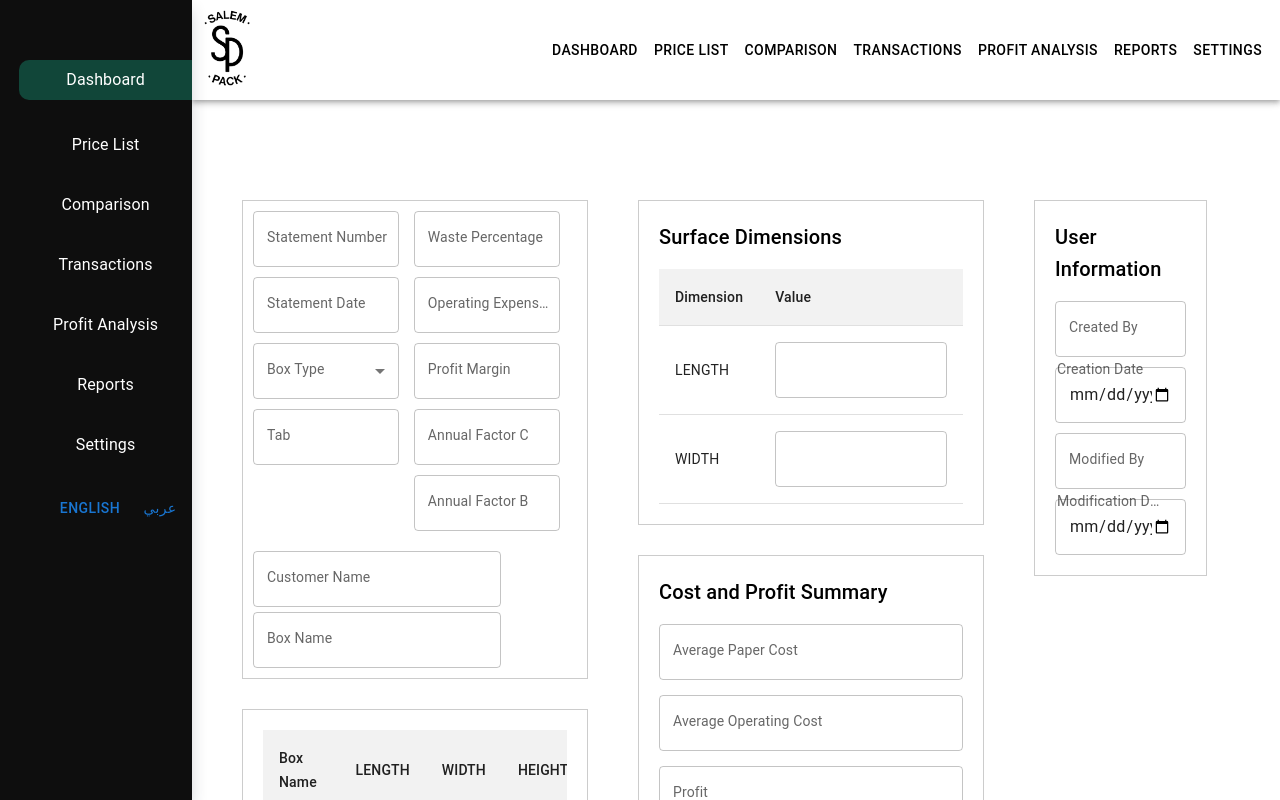
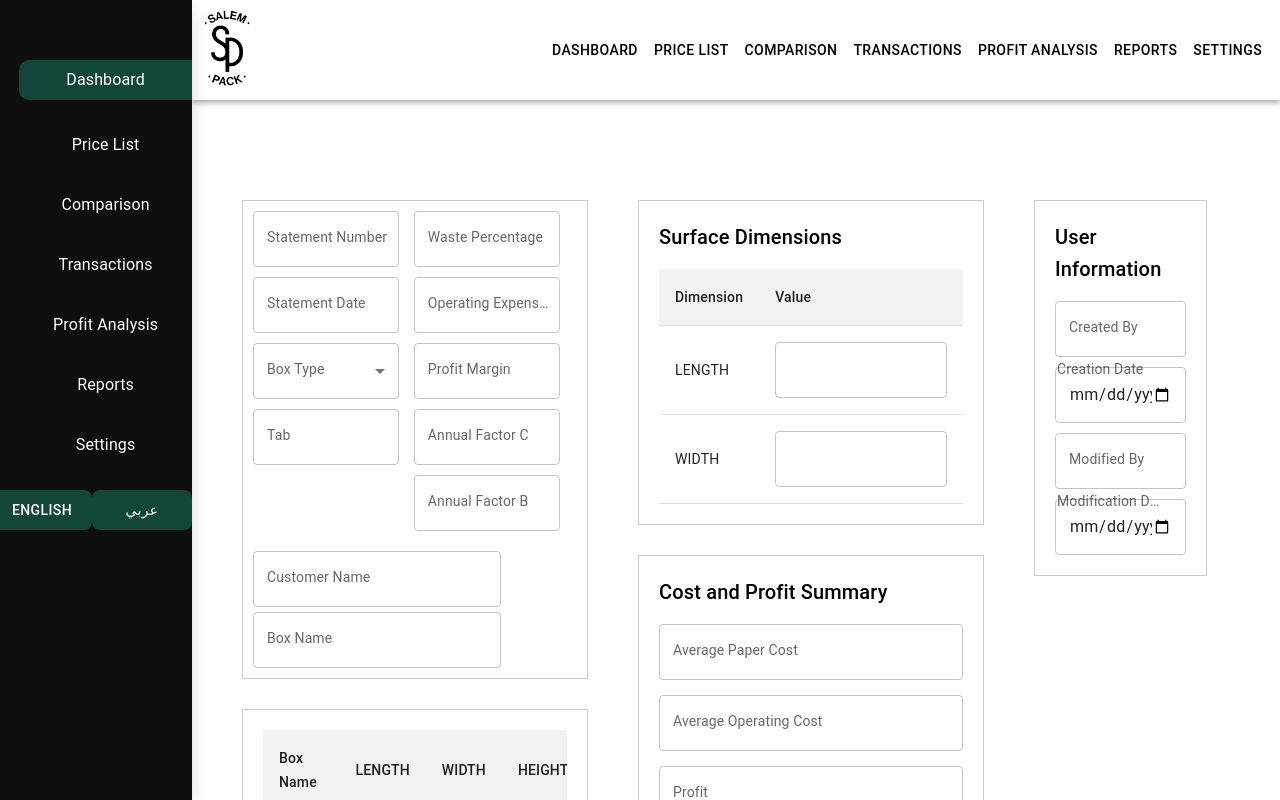
Before and after one commit to karim40188/pricing-project-master, a React (Vite) app: page / in a window 1280 px wide. Both pictures are taken after typing "Sample", "Sample123" into the empty fields and a click on the button "LOGIN". Shown: the top 800 px of the page. Built offline with nearby package versions, Linux system fonts and the light colour scheme.

Commit message:
some edit

```diff
--- a/src/App.jsx
+++ b/src/App.jsx
@@ -7,8 +7,6 @@ import Reports from "./components/Reports";
 import RegisterPage from "./components/Register";
 import LoginPage from "./components/Login";
 import {
-  DirectionProvider,
-
   LanguageProvider,
 } from "./components/Context/Context";
 
@@ -47,13 +45,11 @@ function App() {
 
   return (
     <ThemeProvider theme={theme}>
-      <DirectionProvider>
-        <LanguageProvider>
-          <RouterProvider router={router}>
-            <div>App</div>
-          </RouterProvider>
-        </LanguageProvider>
-      </DirectionProvider>
+      <LanguageProvider>
+        <RouterProvider router={router}>
+          <div>App</div>
+        </RouterProvider>
+      </LanguageProvider>
     </ThemeProvider>
   );
 }
--- a/src/components/Context/Context.jsx
+++ b/src/components/Context/Context.jsx
@@ -3,16 +3,17 @@ import { useTranslation } from "react-i18next";
 
 export const LanguageContext = createContext();
 
-// eslint-disable-next-line react/prop-types
 export const LanguageProvider = ({ children }) => {
   const { i18n } = useTranslation();
   const [language, setLanguage] = useState("en");
+  const [direction, setDirection] = useState("ltr");
 
   useEffect(() => {
     const storedLanguage = localStorage.getItem("language");
     if (storedLanguage) {
       setLanguage(storedLanguage);
       i18n.changeLanguage(storedLanguage);
+      setDirection(storedLanguage === "en" ? "ltr" : "rtl");
     }
   }, [i18n]);
 
@@ -20,34 +21,16 @@ export const LanguageProvider = ({ children }) => {
     localStorage.setItem("language", lng);
     setLanguage(lng);
     i18n.changeLanguage(lng);
+    setDirection(lng === "en" ? "ltr" : "rtl");
   };
 
   return (
-    <LanguageContext.Provider value={{ language, handleLanguageChange }}>
+    <LanguageContext.Provider value={{ language, direction, handleLanguageChange }}>
       {children}
     </LanguageContext.Provider>
   );
 };
 
-// eslint-disable-next-line react-refresh/only-export-components
 export const useLanguage = () => {
   return useContext(LanguageContext);
 };
-
-export const DirectionContext = createContext();
-
-// eslint-disable-next-line react/prop-types
-export const DirectionProvider = ({ children }) => {
-  const [direction, setDirection] = useState("ltr");
-
-  return (
-    <DirectionContext.Provider value={{ direction, setDirection }}>
-      {children}
-    </DirectionContext.Provider>
-  );
-};
-
-// eslint-disable-next-line react-refresh/only-export-components
-export const useDirection = () => {
-  return useContext(DirectionContext);
-};
--- a/src/components/Layout.jsx
+++ b/src/components/Layout.jsx
@@ -2,10 +2,11 @@ import { Outlet } from "react-router-dom";
 import SideBar from "./SideBar";
 import { Box } from "@mui/material";
 import Navbar from "./Navbar";
-import { useDirection } from "./Context/Context";
+import { useContext } from "react";
+import { LanguageContext } from "./Context/Context";
 
 function Layout() {
-  const { direction } = useDirection();
+  const { direction } = useContext(LanguageContext);
 
   return (
     <Box sx={{ display: "flex", direction }}>
--- a/src/components/SideBar.jsx
+++ b/src/components/SideBar.jsx
@@ -1,13 +1,14 @@
 import { Box, Button, Typography } from "@mui/material";
-import {  useEffect, useState } from "react";
+import { useContext, useEffect, useState } from "react";
 import { useLocation, useNavigate } from "react-router-dom";
-import { useLanguage } from "./Context/Context";
+import { LanguageContext } from "./Context/Context";
 import { useTranslation } from "react-i18next";
 
 function SideBar() {
   let navigate = useNavigate();
+  const { direction, handleLanguageChange } = useContext(LanguageContext);
   const { t } = useTranslation();
-  const { handleLanguageChange } = useLanguage();
+
   const [links, setLinks] = useState([]);
 
   useEffect(() => {
@@ -21,12 +22,6 @@ function SideBar() {
       { path: "/settings", name: t("settings") },
     ]);
   }, [t]);
-
-  const handleLanguage = (lng) => {
-    handleLanguageChange(lng);
-  };
-
-  const location = useLocation();
 
   return (
     <Box>
@@ -59,11 +54,10 @@ function SideBar() {
           }}
         >
           {links.map((link) => {
-            const isActive = location.pathname === link.path;
+            const isActive = useLocation().pathname === link.path;
 
             return (
               <Typography
-                key={link.name}
                 sx={{
                   cursor: "pointer",
                   display: "flex",
@@ -85,14 +79,45 @@ function SideBar() {
                   },
                 }}
                 onClick={() => navigate(link.path)}
+                key={link.name}
               >
                 {link.name}
               </Typography>
             );
           })}
           <Box sx={{ display: "flex" }}>
-            <Button onClick={() => handleLanguage("en")}>English</Button>
-            <Button onClick={() => handleLanguage("ar")}>عربي</Button>
+            <Button
+              sx={{
+                borderRadius: "8px",
+                width: "100px",
+                height: "40px",
+                backgroundColor: "#114639",
+                color: "#fff",
+                "&:hover": {
+                  backgroundColor: "#114639",
+                },
+                transition: "background-color 0.3s ease",
+              }}
+              onClick={() => handleLanguageChange("en")}
+            >
+              English
+            </Button>
+            <Button
+              sx={{
+                borderRadius: "8px",
+                width: "100px",
+                height: "40px",
+                backgroundColor: "#114639",
+                color: "#fff",
+                "&:hover": {
+                  backgroundColor: "#114639",
+                },
+                transition: "background-color 0.3s ease",
+              }}
+              onClick={() => handleLanguageChange("ar")}
+            >
+              عربي
+            </Button>
           </Box>
         </Box>
       </Box>
```
